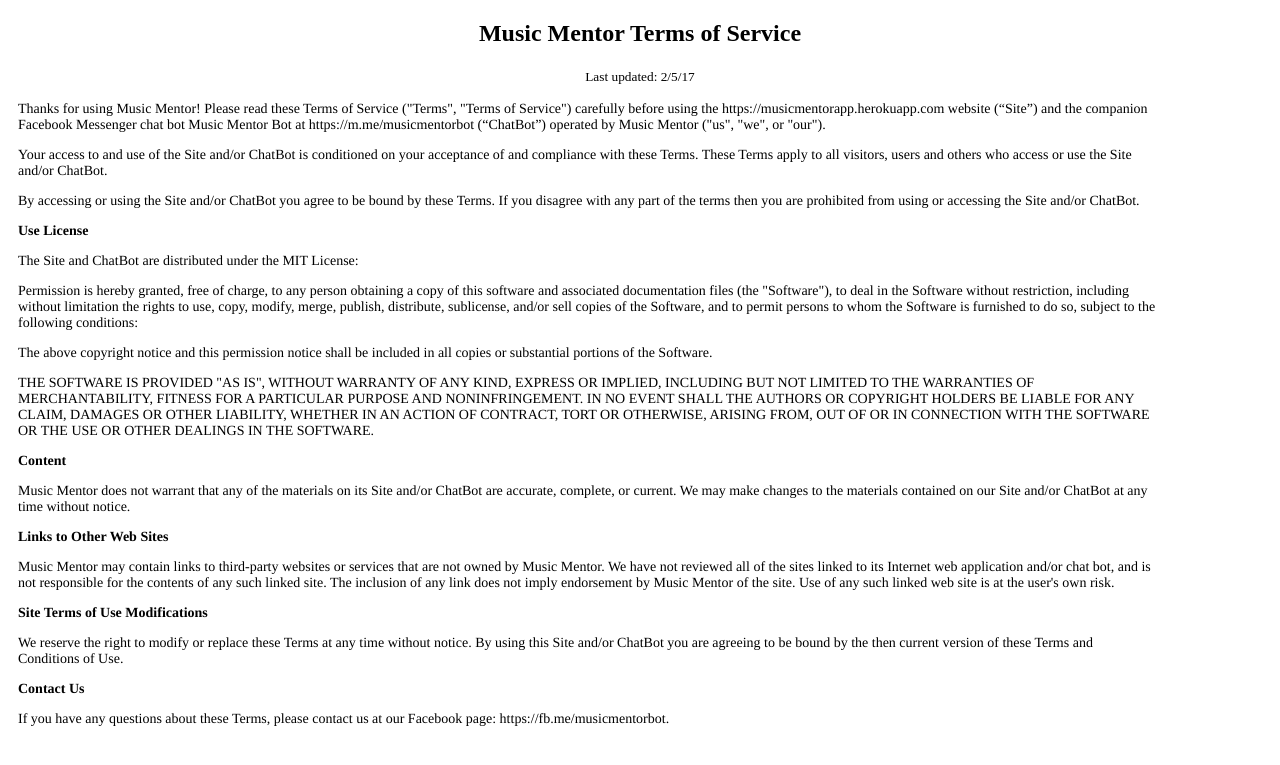
After one commit to anthonyc1/MusicMentorApp, a Flask app: page /termsofservice in a window 1280 px wide. The commit adds this page. Shown: the top 765 px of the page. Run offline with Flask 2, Linux system fonts and the light colour scheme.

Commit message:
create terms of service

```diff
--- a/app.py
+++ b/app.py
@@ -80,6 +80,10 @@ def buildinterval():
 def privacypolicy():
 	return render_template('privacypolicy.html')
 
+@app.route('/termsofservice')
+def termsofservice():
+	return render_template('termsofservice.html')
+
 @app.route('/aboutpage')
 def aboutpage():
 	return render_template('aboutpage.html')
--- a/templates/index.html
+++ b/templates/index.html
@@ -64,7 +64,7 @@
 </div>
 <hr>
 <div class="endbar">
-	<p>&copy 2017 Music Mentor. All rights reserved. | <a href="{{ url_for('aboutpage') }}">About Music Mentor</a> | <a href="{{ url_for('privacypolicy') }}" target="_blank">Privacy Policy</a></p>
+	<p>&copy 2017 Music Mentor. All rights reserved. | <a href="{{ url_for('aboutpage') }}">About</a> | <a href="{{ url_for('termsofservice') }}" target="_blank">Terms of Service</a> | <a href="{{ url_for('privacypolicy') }}" target="_blank">Privacy Policy</a></p>
 </div>
 
 </body>
--- a/templates/privacypolicy.html
+++ b/templates/privacypolicy.html
@@ -30,6 +30,8 @@ Thanks for using Music Mentor! Music Mentor (“us”, “we”, or “our”) o
 This page informs you of our policies regarding the collection, use and disclosure of Personal Information we receive from users of the Site and/or ChatBot.
 </p><p>
 If you choose to use our Site and/or ChatBot, then you agree to the collection and use of information in relation with this policy. The personal information that we collect are used for providing and improving the Site and/or ChatBot. We will not use or share your information with anyone except as described in this Privacy Policy.
+<p></p>
+The terms used in this Privacy Policy have the same meanings as in our Terms and Conditions, which is accessible at  https://musicmentorapp.herokuapp.com/termsofservice, unless otherwise defined in this Privacy Policy.
 </p><p>
 <strong>User Provided Information</strong>
 </p><p>
--- /dev/null
+++ b/templates/termsofservice.html
@@ -0,0 +1,74 @@
+<!DOCTYPE HTML>
+<html>
+<head>
+	<meta charset="utf-8">
+	<meta name="viewport" content="width=device-width, initial-scale=1">
+	<title>Terms of Service</title>
+	<meta name="description" content="Music Mentor - Web Application">
+	<link rel="shortcut icon" href="favicon.ico" type="image/x-icon">
+	<link rel="icon" href="../static/images/musicmentoricon.ico" type="image/x-icon">
+	<link rel="stylesheet" href="{{ url_for('static', filename='style.css') }}">
+	<!--Google Analytics-->
+<script>
+  (function(i,s,o,g,r,a,m){i['GoogleAnalyticsObject']=r;i[r]=i[r]||function(){
+  (i[r].q=i[r].q||[]).push(arguments)},i[r].l=1*new Date();a=s.createElement(o),
+  m=s.getElementsByTagName(o)[0];a.async=1;a.src=g;m.parentNode.insertBefore(a,m)
+  })(window,document,'script','https://www.google-analytics.com/analytics.js','ga');
+
+  ga('create', 'UA-91431994-1', 'auto');
+  ga('send', 'pageview');
+
+</script>
+</head>
+<body>
+<h2 style="text-align: center;">Music Mentor Terms of Service</h2>
+<p style="text-align: center;"><small>Last updated: 2/5/17</small></p>
+<div id="privacy">
+<p>
+Thanks for using Music Mentor! Please read these Terms of Service ("Terms", "Terms of Service") carefully before using the https://musicmentorapp.herokuapp.com website (“Site”) and the companion Facebook Messenger chat bot Music Mentor Bot at https://m.me/musicmentorbot (“ChatBot”) operated by Music Mentor ("us", "we", or "our").
+</p><p>
+Your access to and use of the Site and/or ChatBot is conditioned on your acceptance of and compliance with these Terms. These Terms apply to all visitors, users and others who access or use the Site and/or ChatBot.
+</p><p>
+By accessing or using the Site and/or ChatBot you agree to be bound by these Terms. If you disagree with any part of the terms then you are prohibited from using or accessing the Site and/or ChatBot.
+</p><p>
+<strong>Use License</strong>
+</p><p>
+The Site and ChatBot are distributed under the MIT License:
+</p><p>
+Permission is hereby granted, free of charge, to any person obtaining a copy
+of this software and associated documentation files (the "Software"), to deal
+in the Software without restriction, including without limitation the rights
+to use, copy, modify, merge, publish, distribute, sublicense, and/or sell
+copies of the Software, and to permit persons to whom the Software is
+furnished to do so, subject to the following conditions:
+</p><p>
+The above copyright notice and this permission notice shall be included in all
+copies or substantial portions of the Software.
+</p><p>
+THE SOFTWARE IS PROVIDED "AS IS", WITHOUT WARRANTY OF ANY KIND, EXPRESS OR
+IMPLIED, INCLUDING BUT NOT LIMITED TO THE WARRANTIES OF MERCHANTABILITY,
+FITNESS FOR A PARTICULAR PURPOSE AND NONINFRINGEMENT. IN NO EVENT SHALL THE
+AUTHORS OR COPYRIGHT HOLDERS BE LIABLE FOR ANY CLAIM, DAMAGES OR OTHER
+LIABILITY, WHETHER IN AN ACTION OF CONTRACT, TORT OR OTHERWISE, ARISING FROM,
+OUT OF OR IN CONNECTION WITH THE SOFTWARE OR THE USE OR OTHER DEALINGS IN THE
+SOFTWARE.
+</p><p>
+<strong>Content</strong>
+</p><p>
+Music Mentor does not warrant that any of the materials on its Site and/or ChatBot are accurate, complete, or current. We may make changes to the materials contained on our Site and/or ChatBot at any time without notice.
+</p><p>
+<strong>Links to Other Web Sites</strong>
+</p><p>
+Music Mentor may contain links to third-party websites or services that are not owned by Music Mentor. We have not reviewed all of the sites linked to its Internet web application and/or chat bot, and is not responsible for the contents of any such linked site. The inclusion of any link does not imply endorsement by Music Mentor of the site. Use of any such linked web site is at the user's own risk.
+</p><p>
+<strong>Site Terms of Use Modifications</strong>
+</p><p>
+We reserve the right to modify or replace these Terms at any time without notice. By using this Site and/or ChatBot you are agreeing to be bound by the then current version of these Terms and Conditions of Use.
+</p><p>
+<strong>Contact Us</strong>
+</p><p>
+If you have any questions about these Terms, please contact us at our Facebook page: https://fb.me/musicmentorbot.
+</p>
+</div>
+</body>
+</html>
```
